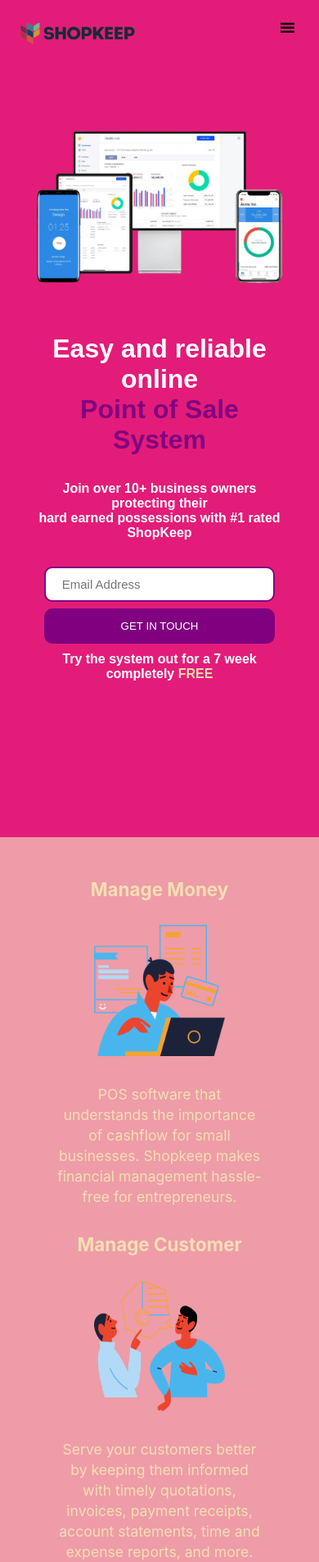
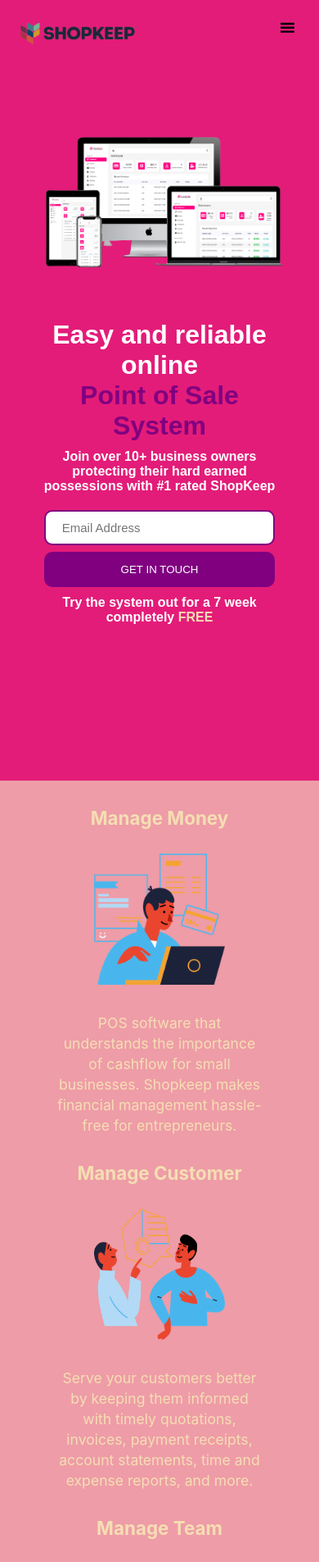
Before and after one commit to ErnestMubatapasango/ShopKeep, a React (Create React App) app in the folder shopkeep/: page / in a window 390 px wide. Shown: the top 1905 px of the page at 82% size. Built offline with nearby package versions, Linux system fonts and the light colour scheme; a web font is replaced by a local one.

Commit message:
dashboard fix

```diff
--- a/shopkeep/src/components/featureSection/Invoice.css
+++ b/shopkeep/src/components/featureSection/Invoice.css
@@ -28,7 +28,6 @@
 @media  screen and (max-width: 760px)  {
   .dash-image{
     width: 100%;
-
   }
   .dash__wrapper h2{
     font-size: 1.8rem;
--- a/shopkeep/src/components/featureSection/Invoice.js
+++ b/shopkeep/src/components/featureSection/Invoice.js
@@ -4,7 +4,7 @@
   return (
     <div className='invoice__container'>
       <div className='dash__wrapper'>
-        <img className='dash-image' src='dashboard.png' alt='' />
+        <img className='dash-image' src='invoice.png' alt='' />
         <h2>
           Everything you need in a simple, intuitive design.
         </h2>
--- a/shopkeep/src/components/homeSection/Hero.css
+++ b/shopkeep/src/components/homeSection/Hero.css
@@ -3,7 +3,7 @@
   flex-direction: row;
   align-items: center;
   padding: 90px 100px;
-  gap: 4rem;
+  gap: 3rem;
   font-family: "Circular Std", sans-serif;
   background-color: #E31C79;
   background-size: cover;
@@ -26,7 +26,7 @@
   color: purple;
 }
 .tag__image{
-  width: 380px;
+  width: 450px;
 }
 
 .call__wrapper{
@@ -63,9 +63,9 @@
 .tag__wrapper p span{
   color: wheat;
 }
-@media screen and (max-width: 2000px) {
+@media screen and (min-width: 2000px) {
   .hero__container{
-    height: 95vh;
+    height: 80vh;
     justify-content: center;
     align-items: center;
     padding: 90px 200px;
@@ -87,11 +87,25 @@
 
     width: 100%;
     margin: 0;
-    padding: 0;
+    padding: auto;
+  }
+  .call__wrapper{
+    justify-content: center;
+    margin: 10px auto;
+
   }
 }
 
-@media screen and (max-width: 1300px) {
+@media screen and (min-width: 1300px) {
+  .hero__container{
+    display: flex;
+    justify-content: center;
+    align-items: center;
+    padding: 90px 200px;
+    height: 80vh;
+    width: 100%;
+    gap: 0rem;
+  }
   .tag__image{
     width: 500px;
   }
@@ -109,7 +123,7 @@
     display: flex;
     flex-direction: column-reverse;
     width: 100%;
-    padding:0px 50px;
+    padding:40px 50px;
     height: 800px;
     gap: 1rem;
     text-align: center;
@@ -154,6 +168,9 @@
       padding: 10rem .5rem;
       height: inherit;
     }
+     .tag__description br{
+      display: none;
+    }
     .tag__image{
       width: 80%;
     }
--- a/shopkeep/src/components/homeSection/Hero.js
+++ b/shopkeep/src/components/homeSection/Hero.js
@@ -19,7 +19,7 @@
         </div>
         <p className='call-description'>Try the system out for a 7 week completely <span>FREE</span></p>
       </div>
-      <img className='tag__image' src='hero-image.png' alt='hero' />
+      <img className='tag__image' src='dashboard.png' alt='hero' />
     </div>
   )
 }
--- a/shopkeep/src/components/pages/Home.js
+++ b/shopkeep/src/components/pages/Home.js
@@ -14,12 +14,12 @@
   return (
     <div className='home' id='home' >
       <Hero />
-      <Services />
+     <Services />
       <Invoice />
       <Pricing />
-      <Product />
+       <Product />
       <Benefits />
-      <Contact />
+     <Contact />
       <Footer />
     </div>
   )
--- a/shopkeep/src/components/serviceSection/Services.css
+++ b/shopkeep/src/components/serviceSection/Services.css
@@ -36,7 +36,11 @@
     height: inherit;
     padding:50px;
   }
-
+}
+@media screen and (max-width: 1160px) {
+  .services{
+    height: inherit;
+  }
 }
 @media  screen and (max-width: 760px) {
  .services{
@@ -52,11 +56,18 @@
   width: 10rem;
   height: 10rem;
  }
+
  .services-description{
   font-size: 1.1rem;
  }
 }
+
 @media screen and (max-width: 480px) {
+  .services{
+    width: 100%;
+    margin: 0;
+    padding: 2rem 0;
+  }
 .service__wrapper{
   width: 250px;
 }
```
Also changed, not shown: shopkeep/public/dashboard.PNG, shopkeep/public/invoice.PNG (added).
